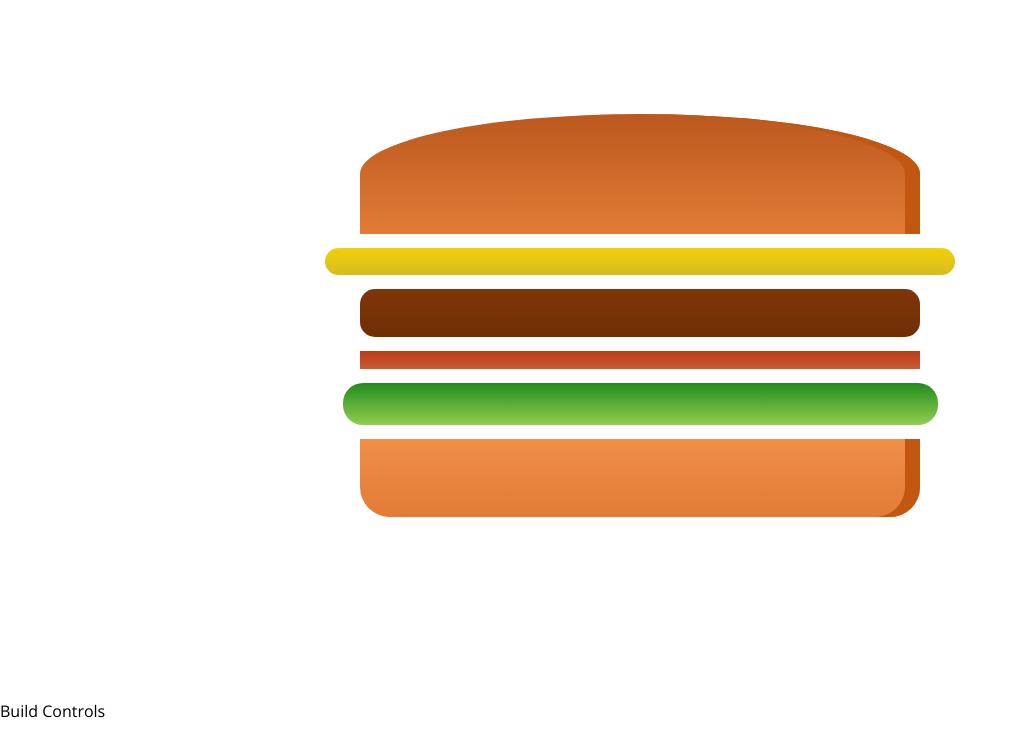
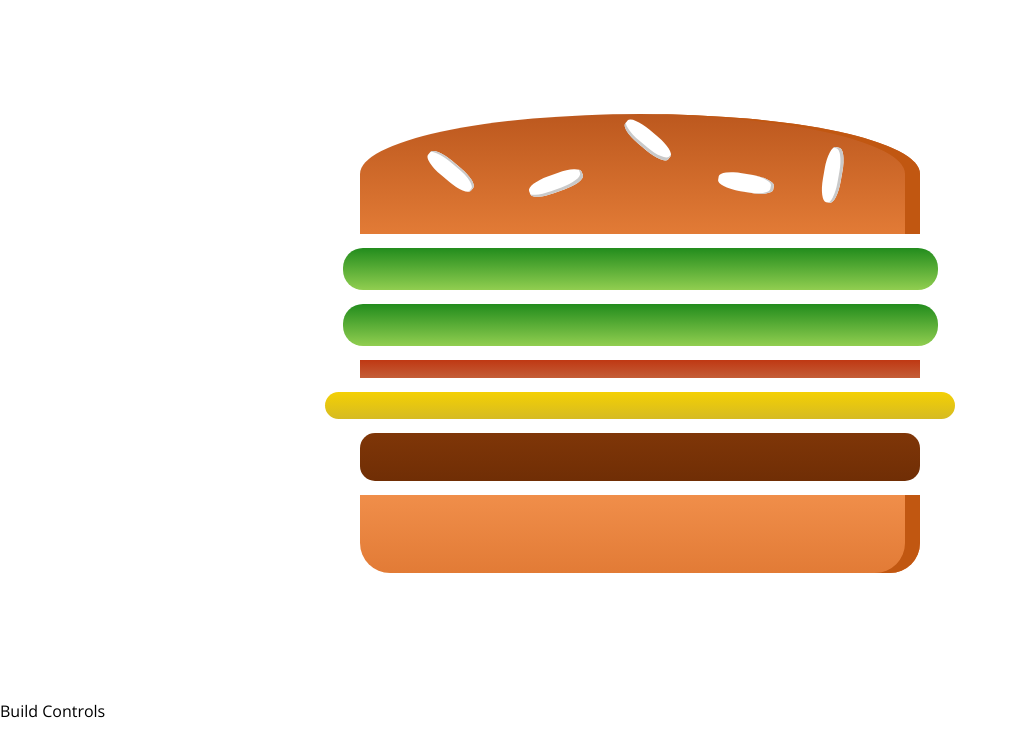
Before and after one commit to angieto/burger-builder, a React app: page / in a window 1280 px wide. Shown: the top 756 px of the page, without its empty margins (0-1017 px from the left). Built offline with nearby package versions, Linux system fonts and the light colour scheme.

Commit message:
added state to burgerbuilder.js, generated a dynamic list of burger ingredients in burger.js - first attempt

```diff
--- a/src/components/Burger/Burger.js
+++ b/src/components/Burger/Burger.js
@@ -3,13 +3,21 @@ import classes from './Burger.module.css';
 import BurgerIngredient from './BurgerIngredients/BurgerIngredients';
 
 const burger = (props) => {
+    // Object.keys() returns an array of keys
+    // .map() executes a function on each element of the array and returns a new array
+    // Array(num) creates a new array with num space
+    // since the arugument itself is not used in this case, name it as "_"
+    // we want the index of each props.ingredients[key] to generate a unique key to each ingredient
+    const transformedIngredients = Object.keys(props.ingredients)
+                                         .map(key => {
+                                             return [...Array(props.ingredients[key])].map( (_,i) => {
+                                                 return <BurgerIngredient key={key+i} type={key} />
+                                             });
+                                         });
     return (
         <div className={classes.Burger}>
             <BurgerIngredient type='bread-top' />
-            <BurgerIngredient type='cheese' />
-            <BurgerIngredient type='meat' />
-            <BurgerIngredient type='bacon' />
-            <BurgerIngredient type='salad' />
+            { transformedIngredients }
             <BurgerIngredient type='bread-bottom' />
         </div>
     )
--- a/src/components/Burger/BurgerIngredients/BurgerIngredients.js
+++ b/src/components/Burger/BurgerIngredients/BurgerIngredients.js
@@ -12,8 +12,8 @@ class BurgerIngredient extends Component {
             case ('bread-top'):
                 ingredient = (
                     <div className={classes.BreadTop}>
-                        <div classname={ classes.Seeds1 }></div>
-                        <div classname={ classes.Seeds2 }></div>
+                        <div className={ classes.Seeds1 }></div>
+                        <div className={ classes.Seeds2 }></div>
                     </div>
                 );
                 break;
--- a/src/containers/BurgerBuilder/BurgerBuilder.js
+++ b/src/containers/BurgerBuilder/BurgerBuilder.js
@@ -2,10 +2,19 @@ import React, { Component } from 'react';
 import Burger from '../../components/Burger/Burger';
 
 class BurgerBuilder extends Component {
+    state = {
+        ingredients: {
+            salad: 2,
+            bacon: 1,
+            cheese: 1,
+            meat: 1
+        }
+    }
+
     render() {
         return (
             <>
-                <div><Burger /></div>
+                <Burger ingredients={this.state.ingredients}/>
                 <div>Build Controls</div>
             </>
         )
```
